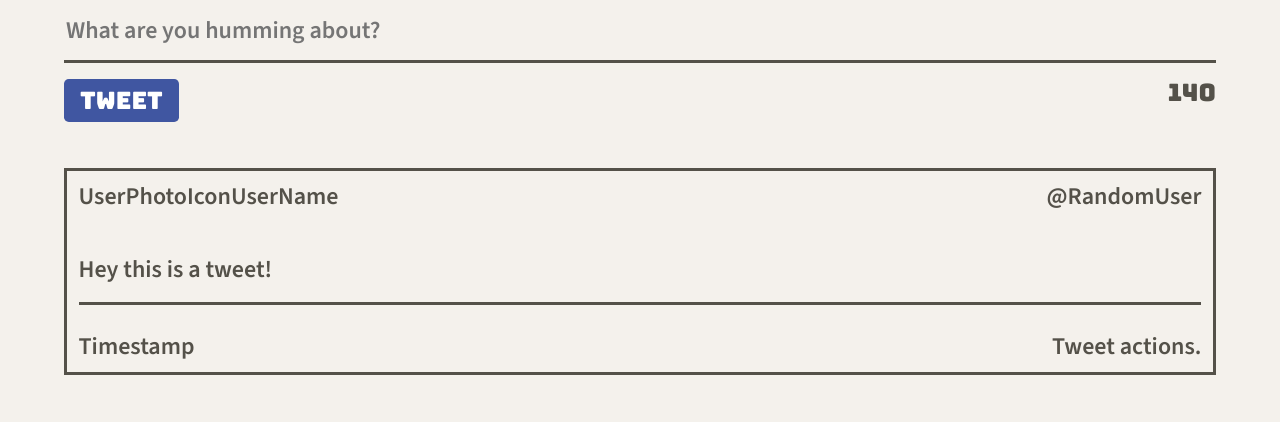
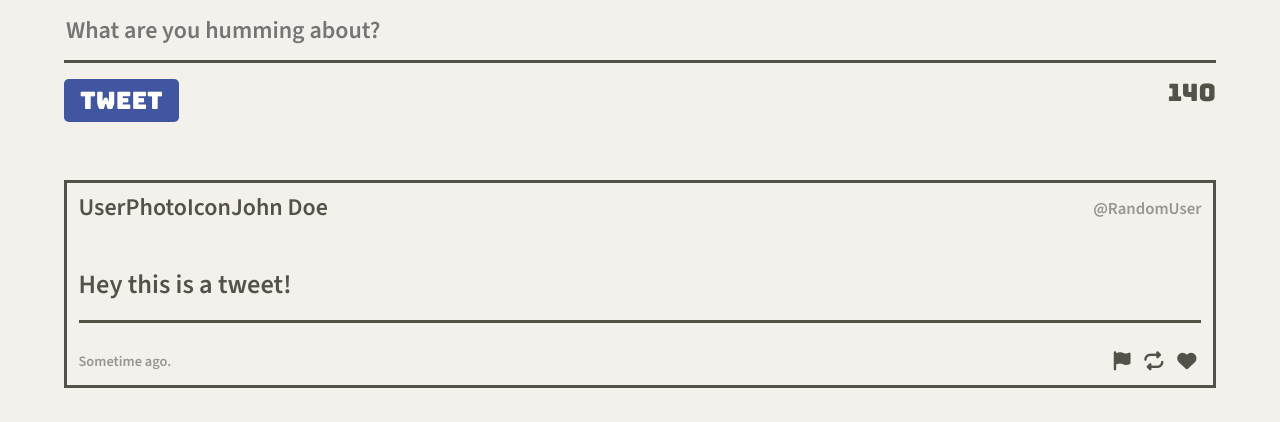
Before and after one commit to knnku/tweeter, a website: page public/index.html in a window 1280 px wide. Shown: the part 650-1072 px from the top of the page. Before the commit the page ends 1048 px from the top, so only its background shows below. Drawn offline with nearby package versions, Linux system fonts and the light colour scheme.

Commit message:
Add style for tweet footers & hover tstates.

```diff
--- a/public/index.html
+++ b/public/index.html
@@ -74,11 +74,11 @@
       <header>
 
         <div class="tweet-user">
-          <div>
+          <div class="tweet-usericon">
             UserPhotoIcon
           </div>
-          <div>
-            UserName
+          <div class="username">
+            John Doe
           </div>
         </div>
 
@@ -92,10 +92,12 @@
       </article>
       <footer>
         <div class="tweet-timestamp">
-          Timestamp
+          Sometime ago.
         </div>
         <div class="tweet-icons">
-          Tweet actions.
+          <i class="fa-solid fa-flag"></i>
+          <i class="fa-solid fa-repeat"></i>
+          <i class="fa-solid fa-heart"></i>
         </div>
       </footer>
 
--- a/public/styles/tweets.css
+++ b/public/styles/tweets.css
@@ -1,26 +1,56 @@
 section.tweet {
   border: 3px solid #545149;
   padding: 1%;
-  margin: 2% 0;
+  margin: 3% 0;
   text-align: left;
+}
+
+section.tweet:hover {
+  box-shadow: 6px 6px #989691;
 }
 
 section.tweet header {
   display: flex;
   justify-content: space-between;
+  align-items: center;
 }
 
 .tweet-user {
   display: flex;
 }
 
-section.tweet footer {
-  display: flex;
-  justify-content: space-between;
+.tweet-usertag {
+  font-weight: bold;
+  font-size: 0.7em;
+  color: #989691;
 }
 
 section.tweet article {
   margin: 28px 0;
-  padding: 18px 0;
+  padding: 20px 0;
   border-bottom: 3px solid #545149;
+  font-size: 1.1em;
 }
+
+section.tweet footer {
+  display: flex;
+  justify-content: space-between;
+  align-items: center;
+}
+
+.tweet-timestamp {
+  font-weight: bold;
+  font-size: 0.6em;
+  color: #989691;
+}
+
+.tweet-icons {
+  font-size: 0.8em;
+}
+.tweet-icons i {
+  padding: 0 5px;
+}
+
+.tweet-icons i:hover {
+  color: #4056A1;
+}
```
